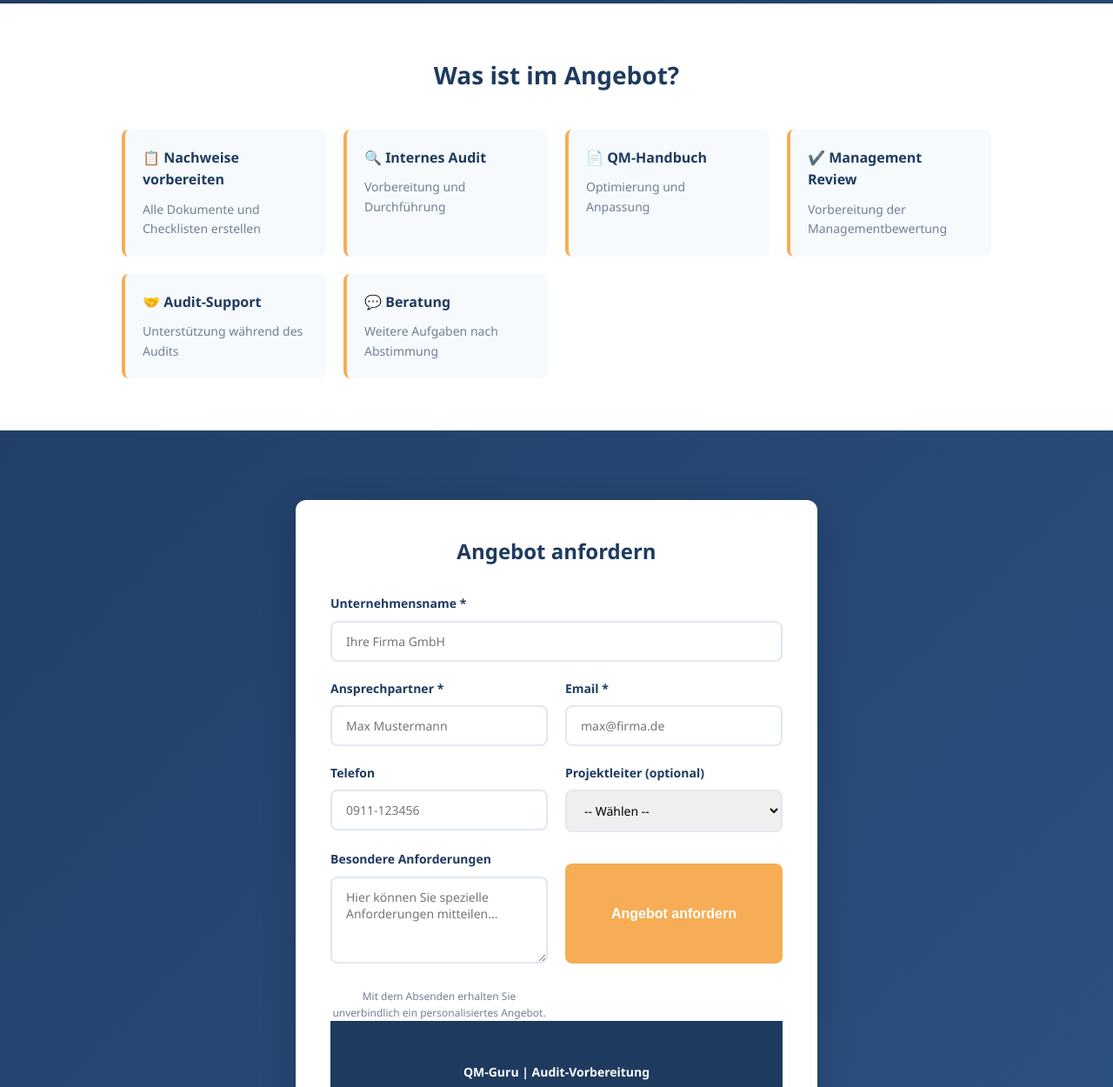
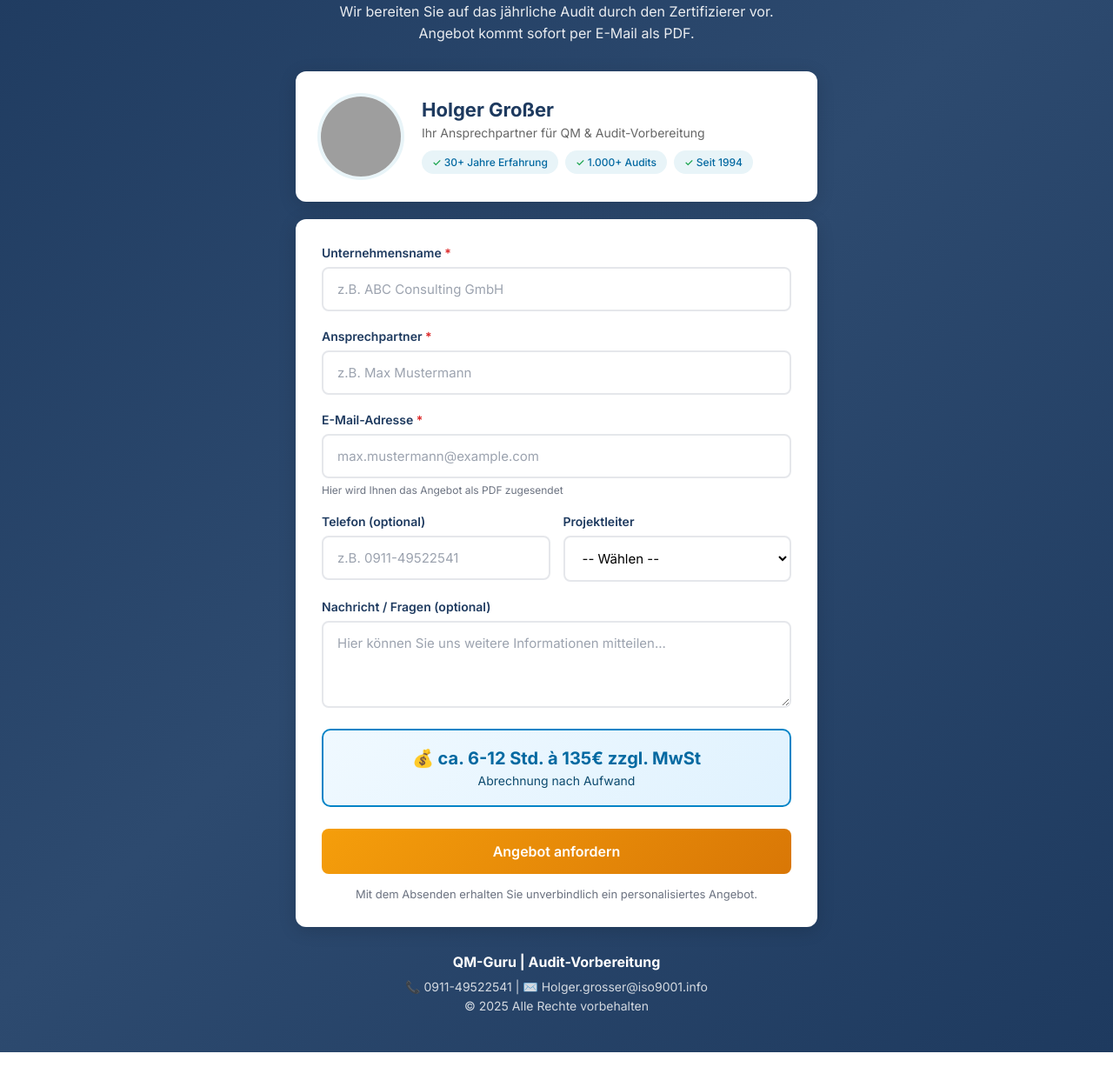
Before and after one commit to holgergrosser-hub/Audit-vorbereiten-angebot, a website: page index.html in a window 1280 px wide. Shown: the part 201-1451 px from the top of the page at 87% size. After the commit the page ends 1411 px from the top, so only its background shows below. Drawn offline with Linux system fonts and the light colour scheme; grey boxes are pictures that could not be loaded.

Commit message:
Update index.html

```diff
--- a/index.html
+++ b/index.html
@@ -3,7 +3,10 @@
 <head>
     <meta charset="UTF-8">
     <meta name="viewport" content="width=device-width, initial-scale=1.0">
-    <title>Audit-Vorbereitung Angebot - QM-Guru</title>
+    <title>Audit-Vorbereitung | QM-Guru</title>
+    <link rel="preconnect" href="https://fonts.googleapis.com">
+    <link rel="preconnect" href="https://fonts.gstatic.com" crossorigin>
+    <link href="https://fonts.googleapis.com/css2?family=Inter:wght@400;500;600;700&display=swap" rel="stylesheet">
     <style>
         * {
             margin: 0;
@@ -12,80 +15,163 @@
         }
 
         body {
-            font-family: 'Segoe UI', Tahoma, Geneva, Verdana, sans-serif;
-            background: linear-gradient(135deg, #1E3A5F 0%, #2C5282 100%);
-            color: #333;
-            line-height: 1.6;
+            font-family: 'Inter', -apple-system, BlinkMacSystemFont, 'Segoe UI', Roboto, sans-serif;
+            background: linear-gradient(135deg, #1e3a5f 0%, #2d4a6f 50%, #1e3a5f 100%);
             min-height: 100vh;
-            display: flex;
-            flex-direction: column;
-        }
-
-        header {
-            background: rgba(30, 58, 95, 0.95);
-            color: white;
             padding: 40px 20px;
-            text-align: center;
-            box-shadow: 0 4px 6px rgba(0, 0, 0, 0.1);
-        }
-
-        header h1 {
-            font-size: 32px;
-            margin-bottom: 8px;
-        }
-
-        header p {
-            font-size: 16px;
-            opacity: 0.9;
         }
 
         .container {
             max-width: 600px;
-            width: 100%;
-            margin: 40px auto;
-            padding: 40px;
+            margin: 0 auto;
+        }
+
+        /* Header Section */
+        .header {
+            text-align: center;
+            margin-bottom: 30px;
+            color: white;
+        }
+
+        .header-icon {
+            font-size: 48px;
+            margin-bottom: 15px;
+        }
+
+        .header h1 {
+            font-size: 28px;
+            font-weight: 700;
+            margin-bottom: 15px;
+            line-height: 1.3;
+        }
+
+        .header p {
+            font-size: 16px;
+            opacity: 0.9;
+            line-height: 1.6;
+            max-width: 500px;
+            margin: 0 auto;
+        }
+
+        /* Profile Card */
+        .profile-card {
             background: white;
             border-radius: 12px;
-            box-shadow: 0 10px 40px rgba(0, 0, 0, 0.2);
+            padding: 25px;
+            margin-bottom: 20px;
+            display: flex;
+            align-items: center;
+            gap: 20px;
+            box-shadow: 0 4px 20px rgba(0, 0, 0, 0.15);
         }
 
-        form {
+        .profile-image {
+            width: 100px;
+            height: 100px;
+            border-radius: 50%;
+            object-fit: cover;
+            border: 4px solid #e8f4f8;
+            flex-shrink: 0;
+        }
+
+        .profile-info h2 {
+            font-size: 22px;
+            color: #1e3a5f;
+            margin-bottom: 5px;
+        }
+
+        .profile-info p {
+            color: #666;
+            font-size: 14px;
+            margin-bottom: 12px;
+        }
+
+        .badges {
             display: flex;
-            flex-direction: column;
-            gap: 20px;
+            flex-wrap: wrap;
+            gap: 8px;
+        }
+
+        .badge {
+            background: #e8f4f8;
+            color: #0369a1;
+            padding: 6px 12px;
+            border-radius: 20px;
+            font-size: 12px;
+            font-weight: 500;
+        }
+
+        .badge::before {
+            content: "✓ ";
+            color: #16a34a;
+        }
+
+        /* Form Card */
+        .form-card {
+            background: white;
+            border-radius: 12px;
+            padding: 30px;
+            box-shadow: 0 4px 20px rgba(0, 0, 0, 0.15);
         }
 
         .form-group {
-            display: flex;
-            flex-direction: column;
-            gap: 8px;
+            margin-bottom: 20px;
+        }
+
+        .form-group label {
+            display: block;
+            font-weight: 600;
+            color: #1e3a5f;
+            margin-bottom: 8px;
+            font-size: 14px;
+        }
+
+        .form-group label .required {
+            color: #dc2626;
+        }
+
+        .form-group input,
+        .form-group select,
+        .form-group textarea {
+            width: 100%;
+            padding: 14px 16px;
+            border: 2px solid #e5e7eb;
+            border-radius: 8px;
+            font-size: 15px;
+            font-family: inherit;
+            transition: border-color 0.2s, box-shadow 0.2s;
+            background: white;
+        }
+
+        .form-group input:focus,
+        .form-group select:focus,
+        .form-group textarea:focus {
+            outline: none;
+            border-color: #3b82f6;
+            box-shadow: 0 0 0 3px rgba(59, 130, 246, 0.1);
+        }
+
+        .form-group input::placeholder,
+        .form-group textarea::placeholder {
+            color: #9ca3af;
+        }
+
+        .form-group .hint {
+            font-size: 12px;
+            color: #6b7280;
+            margin-top: 6px;
         }
 
         .form-row {
             display: grid;
             grid-template-columns: 1fr 1fr;
-            gap: 20px;
+            gap: 15px;
         }
 
-        label {
-            font-weight: 600;
-            color: #1E3A5F;
-            font-size: 14px;
+        @media (max-width: 500px) {
+            .form-row {
+                grid-template-columns: 1fr;
             }
-
-        input, select, textarea {
-            padding: 12px 16px;
-            border: 2px solid #E2E8F0;
-            border-radius: 8px;
-            font-family: inherit;
-            font-size: 14px;
-            transition: all 0.3s ease;
-        }
-
-        input:focus, select:focus, textarea:focus {
-            outline: none;
-            border-color: #F6AD55;
-            box-shadow: 0 0 0 3px rgba(246, 173, 85, 0.1);
         }
 
         textarea {
@@ -93,197 +179,199 @@
             min-height: 100px;
         }
 
-        .message {
-            padding: 16px;
-            border-radius: 8px;
+        /* Price Info Box */
+        .price-info {
+            background: linear-gradient(135deg, #f0f9ff 0%, #e0f2fe 100%);
+            border: 2px solid #0284c7;
+            border-radius: 10px;
+            padding: 20px;
+            margin-bottom: 25px;
             text-align: center;
-            font-weight: 500;
-            display: none;
         }
 
-        .message.success {
-            background: rgba(72, 187, 120, 0.1);
-            color: #22543d;
-            border: 1px solid rgba(72, 187, 120, 0.3);
+        .price-info .price {
+            font-size: 20px;
+            font-weight: 700;
+            color: #0369a1;
+            margin-bottom: 5px;
         }
 
-        .message.error {
-            background: rgba(229, 62, 62, 0.1);
-            color: #742a2a;
-            border: 1px solid rgba(229, 62, 62, 0.3);
+        .price-info .detail {
+            font-size: 14px;
+            color: #0c4a6e;
+        }
+
+        /* Submit Button */
+        .submit-btn {
+            width: 100%;
+            padding: 16px 24px;
+            background: linear-gradient(135deg, #f59e0b 0%, #d97706 100%);
+            color: white;
+            border: none;
+            border-radius: 8px;
+            font-size: 16px;
+            font-weight: 600;
+            cursor: pointer;
+            transition: transform 0.2s, box-shadow 0.2s;
+            font-family: inherit;
+        }
+
+        .submit-btn:hover {
+            transform: translateY(-2px);
+            box-shadow: 0 6px 20px rgba(245, 158, 11, 0.4);
+        }
+
+        .submit-btn:active {
+            transform: translateY(0);
+        }
+
+        .submit-btn:disabled {
+            opacity: 0.7;
+            cursor: not-allowed;
+            transform: none;
+        }
+
+        /* Message */
+        .message {
+            padding: 15px;
+            border-radius: 8px;
+            margin-bottom: 20px;
+            display: none;
+            font-size: 14px;
+            text-align: center;
         }
 
         .message.show {
             display: block;
         }
 
-        button {
-            padding: 14px 32px;
-            background: #F6AD55;
-            color: white;
-            border: none;
-            border-radius: 8px;
-            font-size: 16px;
-            font-weight: 600;
-            cursor: pointer;
-            transition: all 0.3s ease;
-            margin-top: 16px;
+        .message.success {
+            background: #dcfce7;
+            color: #166534;
+            border: 1px solid #86efac;
         }
 
-        button:hover:not(:disabled) {
-            background: #ED8936;
-            transform: translateY(-2px);
-            box-shadow: 0 8px 16px rgba(237, 137, 54, 0.3);
+        .message.error {
+            background: #fef2f2;
+            color: #dc2626;
+            border: 1px solid #fecaca;
         }
 
-        button:disabled {
-            opacity: 0.6;
-            cursor: not-allowed;
+        /* Footer Text */
+        .footer-text {
+            text-align: center;
+            margin-top: 15px;
+            font-size: 13px;
+            color: #6b7280;
         }
 
-        .form-note {
-            font-size: 12px;
-            color: #718096;
+        /* Footer */
+        .footer {
             text-align: center;
-            margin-top: 8px;
+            margin-top: 30px;
+            color: white;
         }
 
-        footer {
-            background: #1E3A5F;
-            color: white;
-            padding: 40px 20px;
-            text-align: center;
-            margin-top: auto;
+        .footer h3 {
+            font-size: 16px;
+            margin-bottom: 10px;
         }
 
-        footer p {
-            margin: 8px 0;
+        .footer p {
             font-size: 14px;
+            opacity: 0.8;
+            margin-bottom: 5px;
         }
 
-        .features {
-            background: white;
-            padding: 60px 20px;
-            margin: 40px 0;
+        .footer a {
+            color: white;
+            text-decoration: none;
         }
 
-        .features h2 {
-            text-align: center;
-            color: #1E3A5F;
-            margin-bottom: 40px;
-            font-size: 28px;
+        .footer a:hover {
+            text-decoration: underline;
         }
 
-        .features-grid {
-            display: grid;
-            grid-template-columns: repeat(auto-fit, minmax(200px, 1fr));
-            gap: 20px;
-            max-width: 1000px;
-            margin: 0 auto;
+        /* Responsive */
+        @media (max-width: 500px) {
+            .profile-card {
+                flex-direction: column;
+                text-align: center;
             }
 
-        .feature-card {
-            padding: 20px;
-            background: #F7FAFC;
-            border-radius: 8px;
-            border-left: 4px solid #F6AD55;
+            .badges {
+                justify-content: center;
             }
 
-        .feature-card h3 {
-            color: #1E3A5F;
-            margin-bottom: 10px;
-            font-size: 16px;
-        }
-
-        .feature-card p {
-            color: #718096;
-            font-size: 14px;
-        }
-
-        @media (max-width: 600px) {
-            header h1 {
+            .header h1 {
                 font-size: 24px;
             }
 
-            .container {
-                margin: 20px auto;
-                padding: 20px;
-            }
-
-            .form-row {
-                grid-template-columns: 1fr;
+            body {
+                padding: 20px 15px;
             }
         }
     </style>
 </head>
 <body>
-    <header>
-        <h1>📋 Audit-Vorbereitung</h1>
-        <p>Automatisiertes Angebotssystem für ISO 9001</p>
-    </header>
+    <!-- Header -->
+    <div class="container">
+        <div class="header">
+            <div class="header-icon">📋</div>
+            <h1>Audit-Vorbereitung zur ISO 9001 Zertifizierung</h1>
+            <p>Wir bereiten Sie auf das jährliche Audit durch den Zertifizierer vor. Angebot kommt sofort per E-Mail als PDF.</p>
+        </div>
 
-    <section class="features">
-        <h2>Was ist im Angebot?</h2>
-        <div class="features-grid">
-            <div class="feature-card">
-                <h3>📋 Nachweise vorbereiten</h3>
-                <p>Alle Dokumente und Checklisten erstellen</p>
-            </div>
-            <div class="feature-card">
-                <h3>🔍 Internes Audit</h3>
-                <p>Vorbereitung und Durchführung</p>
-            </div>
-            <div class="feature-card">
-                <h3>📄 QM-Handbuch</h3>
-                <p>Optimierung und Anpassung</p>
-            </div>
-            <div class="feature-card">
-                <h3>✔️ Management Review</h3>
-                <p>Vorbereitung der Managementbewertung</p>
-            </div>
-            <div class="feature-card">
-                <h3>🤝 Audit-Support</h3>
-                <p>Unterstützung während des Audits</p>
-            </div>
-            <div class="feature-card">
-                <h3>💬 Beratung</h3>
-                <p>Weitere Aufgaben nach Abstimmung</p>
+        <!-- Profile Card -->
+        <div class="profile-card">
+            <img src="https://qm-guru.link/wp-content/uploads/2024/01/Holger-Grosser-QM-Guru.jpg"
+                 alt="Holger Großer"
+                 class="profile-image"
+                 onerror="this.src='https://www.gravatar.com/avatar/00000000000000000000000000000000?d=mp&s=200'">
+            <div class="profile-info">
+                <h2>Holger Großer</h2>
+                <p>Ihr Ansprechpartner für QM & Audit-Vorbereitung</p>
+                <div class="badges">
+                    <span class="badge">30+ Jahre Erfahrung</span>
+                    <span class="badge">1.000+ Audits</span>
+                    <span class="badge">Seit 1994</span>
                 </div>
             </div>
-    </section>
+        </div>
 
-    <div class="container">
-        <h2 style="color: #1E3A5F; margin-bottom: 30px; text-align: center;">Angebot anfordern</h2>
+        <!-- Form Card -->
+        <div class="form-card">
+            <div id="message" class="message"></div>
 
             <form id="angebotForm">
                 <div class="form-group">
-                <label for="unternehmensname">Unternehmensname *</label>
-                <input type="text" id="unternehmensname" name="unternehmensname" placeholder="Ihre Firma GmbH" required>
+                    <label for="unternehmensname">Unternehmensname <span class="required">*</span></label>
+                    <input type="text" id="unternehmensname" name="unternehmensname"
+                           placeholder="z.B. ABC Consulting GmbH" required>
+                </div>
+
+                <div class="form-group">
+                    <label for="ansprechpartner">Ansprechpartner <span class="required">*</span></label>
+                    <input type="text" id="ansprechpartner" name="ansprechpartner"
+                           placeholder="z.B. Max Mustermann" required>
+                </div>
+
+                <div class="form-group">
+                    <label for="email">E-Mail-Adresse <span class="required">*</span></label>
+                    <input type="email" id="email" name="email"
+                           placeholder="max.mustermann@example.com" required>
+                    <div class="hint">Hier wird Ihnen das Angebot als PDF zugesendet</div>
                 </div>
 
                 <div class="form-row">
                     <div class="form-group">
-                    <label for="ansprechpartner">Ansprechpartner *</label>
-                    <input type="text" id="ansprechpartner" name="ansprechpartner" placeholder="Max Mustermann" required>
+                        <label for="telefon">Telefon (optional)</label>
+                        <input type="tel" id="telefon" name="telefon"
+                               placeholder="z.B. 0911-49522541">
                     </div>
 
                     <div class="form-group">
-                    <label for="email">Email *</label>
-                    <input type="email" id="email" name="email" placeholder="max@firma.de" required>
-                </div>
-            </div>
-
-            <div class="form-row">
-                <div class="form-group">
-                    <label for="telefon">Telefon</label>
-                    <input type="tel" id="telefon" name="telefon" placeholder="0911-123456">
-                </div>
-
-
-
-
-            <div class="form-group">
-                <label for="projektleiterId">Projektleiter (optional)</label>
+                        <label for="projektleiterId">Projektleiter</label>
                         <select id="projektleiterId" name="projektleiterId">
                             <option value="">-- Wählen --</option>
                             <option value="nina.schroeder">Nina Schröder</option>
@@ -292,31 +380,41 @@
                             <option value="nina.benyagoub">Nina Benyagoub</option>
                         </select>
                     </div>
+                </div>
 
                 <div class="form-group">
-                <label for="nachricht">Besondere Anforderungen</label>
-                <textarea id="nachricht" name="nachricht" placeholder="Hier können Sie spezielle Anforderungen mitteilen..."></textarea>
+                    <label for="nachricht">Nachricht / Fragen (optional)</label>
+                    <textarea id="nachricht" name="nachricht"
+                              placeholder="Hier können Sie uns weitere Informationen mitteilen..."></textarea>
                 </div>
 
-            <div id="message" class="message"></div>
+                <!-- Price Info -->
+                <div class="price-info">
+                    <div class="price">💰 ca. 6-12 Std. à 135€ zzgl. MwSt</div>
+                    <div class="detail">Abrechnung nach Aufwand</div>
+                </div>
 
-            <button type="submit" id="submitBtn">Angebot anfordern</button>
+                <button type="submit" id="submitBtn" class="submit-btn">
+                    Angebot anfordern
+                </button>
 
-            <p class="form-note">
+                <p class="footer-text">
                     Mit dem Absenden erhalten Sie unverbindlich ein personalisiertes Angebot.
                 </p>
             </form>
         </div>
 
-    <footer>
-        <p><strong>QM-Guru | Audit-Vorbereitung</strong></p>
-        <p>📞 0911-49522541 | 📧 Holger.grosser@iso9001.info</p>
-        <p>&copy; 2025 Alle Rechte vorbehalten</p>
-    </footer>
+        <!-- Footer -->
+        <div class="footer">
+            <h3>QM-Guru | Audit-Vorbereitung</h3>
+            <p>📞 <a href="tel:091149522541">0911-49522541</a> | ✉️ <a href="mailto:Holger.grosser@iso9001.info">Holger.grosser@iso9001.info</a></p>
+            <p>© 2025 Alle Rechte vorbehalten</p>
+        </div>
+    </div>
 
     <script>
         // ⚠️ WICHTIG: Ersetze diese URL mit deiner Google Apps Script Web App URL!
-        const GOOGLE_APPS_SCRIPT_URL = 'https://script.google.com/macros/s/AKfycbzunCZPskUzYOygwDVMFjW40qtWeBHhNqm-DkNus-DFNQBE5BIIFYuT1Htb--s6XHU-/exec';
+        const GOOGLE_APPS_SCRIPT_URL = 'https://script.google.com/macros/s/AKfycbyJSHszuHo4lZ44TC-m880XgjdkPWqUENGMVlOfCM4wp7pCLbZds0Wit5BdUGX7HObq/exec';
 
         const form = document.getElementById('angebotForm');
         const messageDiv = document.getElementById('message');
@@ -331,7 +429,6 @@
                 ansprechpartner: document.getElementById('ansprechpartner').value,
                 email: document.getElementById('email').value,
                 telefon: document.getElementById('telefon').value,
-
                 projektleiterId: document.getElementById('projektleiterId').value,
                 nachricht: document.getElementById('nachricht').value
             };
@@ -342,11 +439,9 @@
             messageDiv.classList.remove('show', 'success', 'error');
 
             try {
-                // An Google Apps Script senden
                 const response = await fetch(GOOGLE_APPS_SCRIPT_URL, {
                     method: 'POST',
                     body: JSON.stringify(formData)
-    // KEIN headers-Objekt! Google Apps Script braucht das nicht
                 });
 
                 const result = await response.json();
@@ -356,12 +451,13 @@
                     messageDiv.classList.add('show', 'success');
                     form.reset();
                 } else {
-                    throw new Error(result.message || 'Fehler beim Versand');
+                    throw new Error(result.message || 'Unbekannter Fehler');
                 }
+
             } catch (error) {
+                console.error('Fehler:', error);
                 messageDiv.textContent = '❌ Fehler: ' + error.message;
                 messageDiv.classList.add('show', 'error');
-                console.error('Error:', error);
             } finally {
                 submitBtn.disabled = false;
                 submitBtn.textContent = 'Angebot anfordern';
```
Lines whose indentation alone changed are shown as unchanged.
